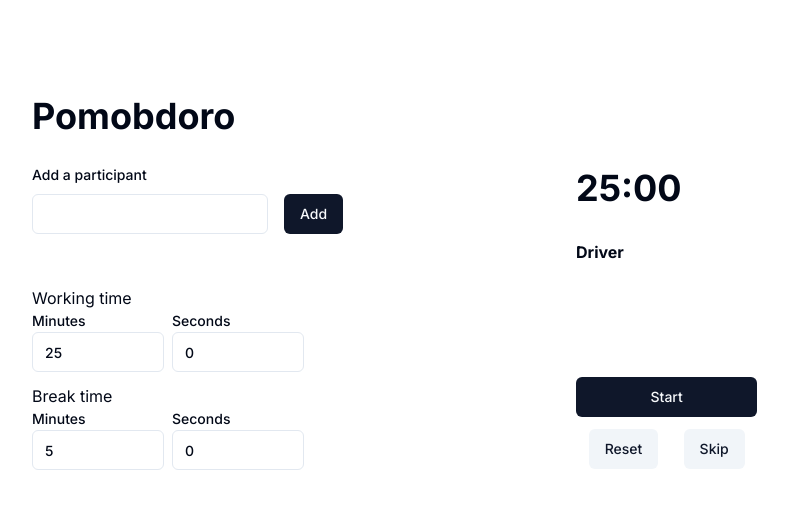
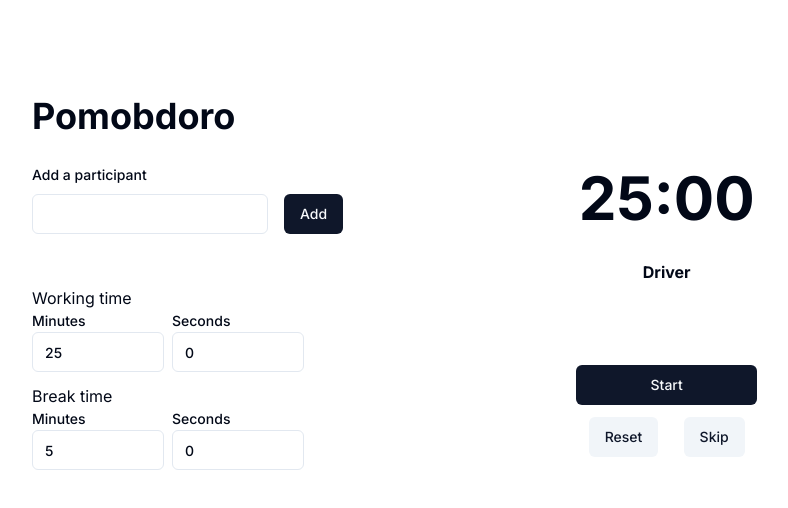
Before and after one commit to joe-reed/pomobdoro, a Next.js app: page / in a window 1280 px wide. Shown: the top 508 px of the page, without its empty margins (64-852 px from the left). Built offline with nearby package versions, Linux system fonts and the light colour scheme.

Commit message:
Update styling

```diff
--- a/app/page.tsx
+++ b/app/page.tsx
@@ -281,15 +281,15 @@ function Home() {
         </div>
 
         <div className="w-1/2">
-          <div className="mb-8 flex justify-between items-center">
-            <p className="text-4xl font-bold">{`${getMinutes(timeRemaining)
+          <div className="mb-8 text-center w-1/3">
+            <p className="text-6xl font-bold">{`${getMinutes(timeRemaining)
               .toString()
               .padStart(2, "0")}:${getSeconds(timeRemaining)
               .toString()
               .padStart(2, "0")}`}</p>
           </div>
 
-          <div className="mb-8 h-1/3">
+          <div className="flex h-1/3 w-1/3 justify-around text-center">
             {onBreak ? (
               <div className="font-semibold text-3xl">Time to take a break</div>
             ) : (
```
